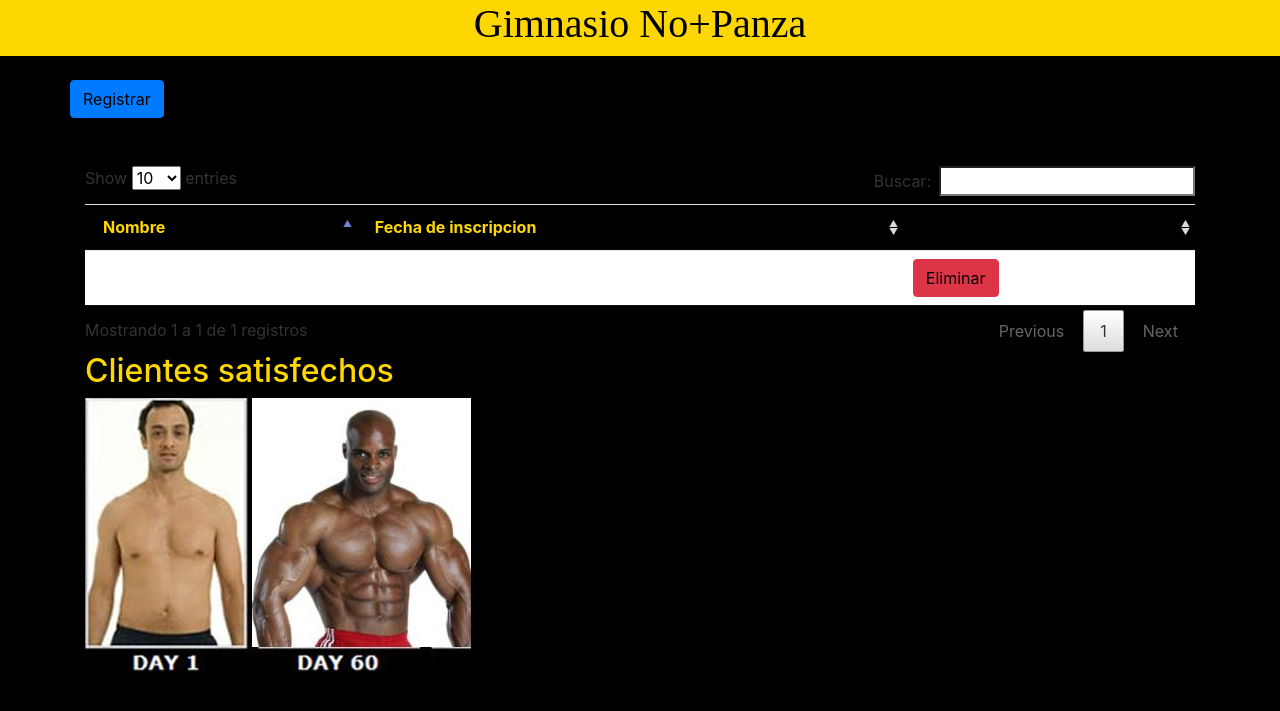
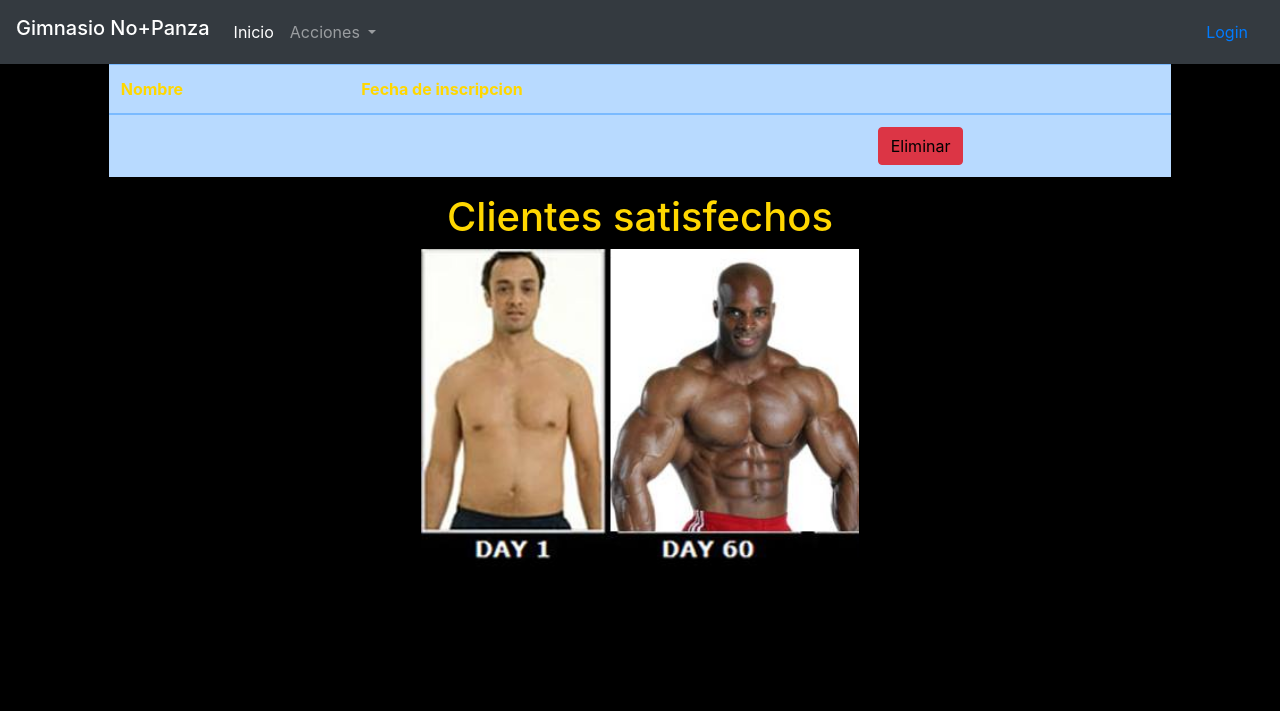
Before and after one commit to JoseManuelJimenezTrujillo/proyecto_GYM, a PHP site: page / in a window 1280 px wide. Shown: the top 711 px of the page. Run offline with PHP 8.4, Linux system fonts and the light colour scheme; tables that the repository leaves empty or names only in its code hold one stand-in row (values such as "Sample post"); data that the repository does not hold is empty.

Commit message:
se añade navbar a todo

```diff
--- a/index.php
+++ b/index.php
@@ -15,8 +15,8 @@ $resultado = $mysqli->query($sql);
 
 	<!-- Bootstrap CSS -->
 	<link rel="stylesheet" href="css/bootstrap.min.css">
+	<link rel="stylesheet" href="css/jquery.dataTables.min.css">
 	<link rel="stylesheet" href="estilos.css">
-	<link rel="stylesheet" href="css/jquery.dataTables.min.css">
 	<link rel="shortcut icon" href="images/icono.png">
 
 	<!-- Optional JavaScript -->
@@ -27,33 +27,51 @@ $resultado = $mysqli->query($sql);
 
 	<title>Gimnasio No+Panza</title>
 
-	<script>
+	<!-- <script>
 		$(document).ready( function () {
 			$('#tabla').DataTable();
 		} );
-	</script>
+	</script> -->
 	<header>
-<div class="row nombre">
-			<h1>Gimnasio No+Panza</h1>
+
+	<nav class="navbar navbar-expand-lg navbar navbar-dark bg-dark">
+  <h1 class="navbar-brand">Gimnasio No+Panza</h1>
+  <button class="navbar-toggler" type="button" data-toggle="collapse" data-target="#navbarSupportedContent" aria-controls="navbarSupportedContent" aria-expanded="false" aria-label="Toggle navigation">
+    <span class="navbar-toggler-icon"></span>
+  </button>
+
+  <div class="collapse navbar-collapse" id="navbarSupportedContent">
+    <ul class="navbar-nav mr-auto">
+      <li class="nav-item active">
+        <a class="nav-link" href="index.php">Inicio <span class="sr-only">(current)</span></a>
+      </li>
+      <li class="nav-item dropdown">
+        <a class="nav-link dropdown-toggle" href="#" id="navbarDropdown" role="button" data-toggle="dropdown" aria-haspopup="true" aria-expanded="false">
+          Acciones
+        </a>
+        <div class="dropdown-menu" aria-labelledby="navbarDropdown">
+          <a class="dropdown-item" href="registrar.php">Registrar</a>
+          <a class="dropdown-item" href="#">Proximamente</a>
         </div>
+      </li>
+    </ul>
+	<a href="login.php" class="form-inline my-2 my-lg-0 nav-link">Login</a>
+  </div>
+</nav>
 	</header>
 
 </head>
 
 <body>
-	<div class="container">
-
-		<br>
-
-		<div class="row">
+	<div class="container-fluid ">
+		<!-- <div class="row">
 			<a class='btn btn-primary' href='registrar.php'>Registrar</a>
-		</div>
-		<br>
-		<br>
-
-		<table id="tabla" class="table" style="width:100%">
+		</div> -->
+		<div class="d-flex justify-content-center justify-content-sm-center justify-content-md-center justify-content-lg-center justify-content-xl-center" style="width:100%">
+		<div class="tabla alig-items-center " style="width:85%; margin: auto;">
+			<table id="tabla" class="table table-primary " style="width:100%">
 				<thead>
-				<tr class="columnas">
+					<tr class="table-primary">
 						<th>Nombre</th>
 						<th>Fecha de inscripcion</th>
 						<th></th>
@@ -62,20 +80,23 @@ $resultado = $mysqli->query($sql);
 				<tbody>
 					<?php
 					while ($fila = $resultado->fetch_assoc()) {
-					echo "<tr>";
+						echo "<tr class='table'>";
 						echo "<td><a href='sesiones.php?id=$fila[ID]'>$fila[Nombre]</a></td>";
 						echo "<td>$fila[Fecha_inscripcion]</td>";
 						echo "<td><a class='btn btn-danger' href='eliminar.php?id=$fila[ID]'>Eliminar</td>";
 						echo "</tr>";
-
 					}
 					?>
 				</tbody>
 			</table>
-				<h2>Clientes satisfechos</h2>
-				<img src="images/manu.jpg" alt="grande">
 		</div>
 	</div>
+		<div class="d-flex flex-column ">
+		<h1 class="align-self-center align-self-xl-center align-self-lg-center align-self-md-center align-self-sm-center">Clientes satisfechos</h1>
+		<img src="images/manu.jpg" alt="grande" style="width: 35%;" class="align-self-center align-self-xl-center align-self-lg-center align-self-md-center align-self-sm-center">
+		</div>
+	</div>
+
 
 
 </body>
```
Also changed, not shown: eliminar.php (+51 -6 lines), registrar.php (+27 -0 lines), registrar2.php (+27 -0 lines). Lines whose indentation alone changed are shown as unchanged.
